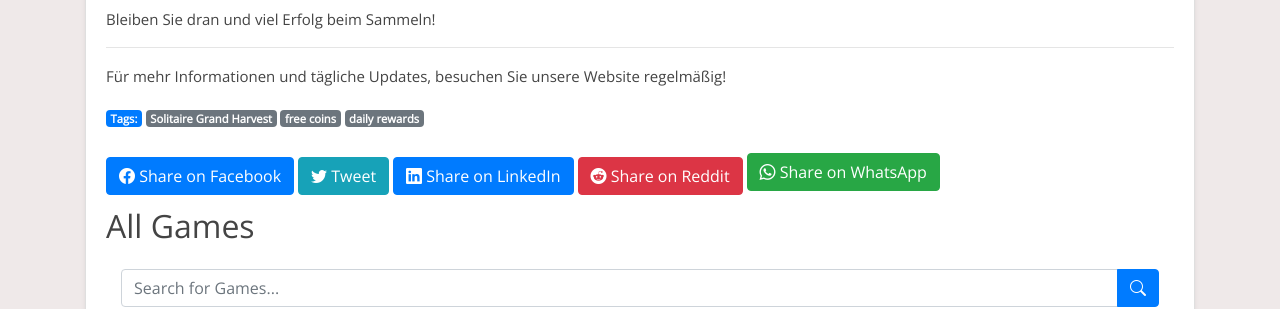
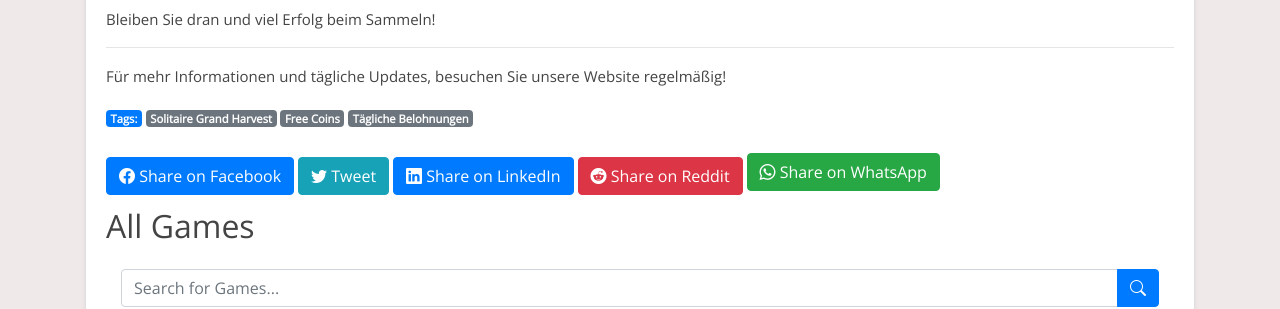
Before and after one commit to Prollad99/bs-net, a Jekyll site: the page built from de/_posts/2024-08-07-solitaire-grand-harvest.md, in a window 1280 px wide and 900 px high, scrolled down 8094 px. Shown: the part 149-458 px from the top of the window. Built offline with Jekyll 4.4.1, drawn with Linux system fonts in a browser that asks for light colours; nearby versions of some CDN libraries; comment, search, counter and statistics services are not loaded.

Commit message:
Update 2024-08-07-solitaire-grand-harvest.md

```diff
--- a/de/_posts/2024-08-07-solitaire-grand-harvest.md
+++ b/de/_posts/2024-08-07-solitaire-grand-harvest.md
@@ -2,7 +2,7 @@
 layout: post
 title: "Solitaire Grand Harvest free coins: Tägliche Belohnungen und Tipps"
 date: 2024-08-07
-tags: [Solitaire Grand Harvest, free coins, daily rewards]
+tags: [Solitaire Grand Harvest, Free Coins, Tägliche Belohnungen]
 author: BonusCollector.net
 description: Erfahren Sie, wie Sie täglich kostenlose Münzen in Solitaire Grand Harvest erhalten können, und nutzen Sie unsere aktualisierten Links für maximale Belohnungen.
 lang: de
```
